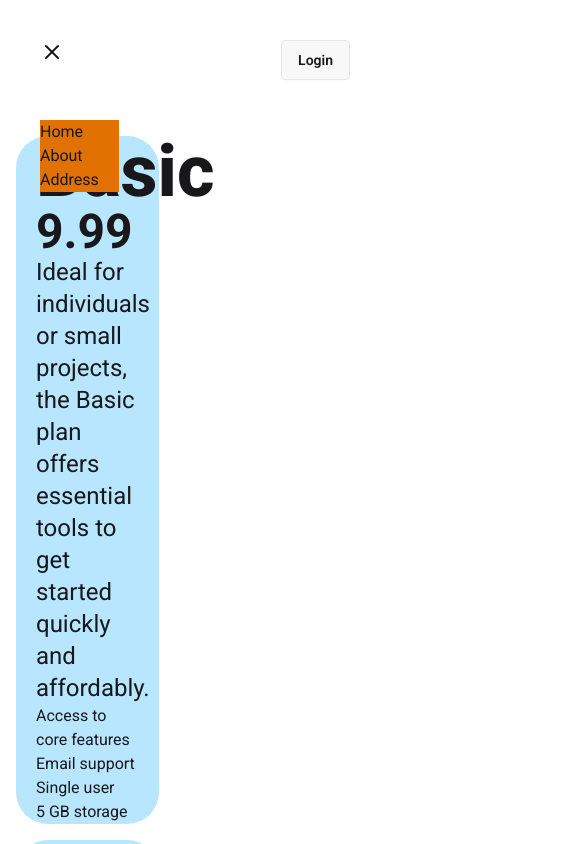
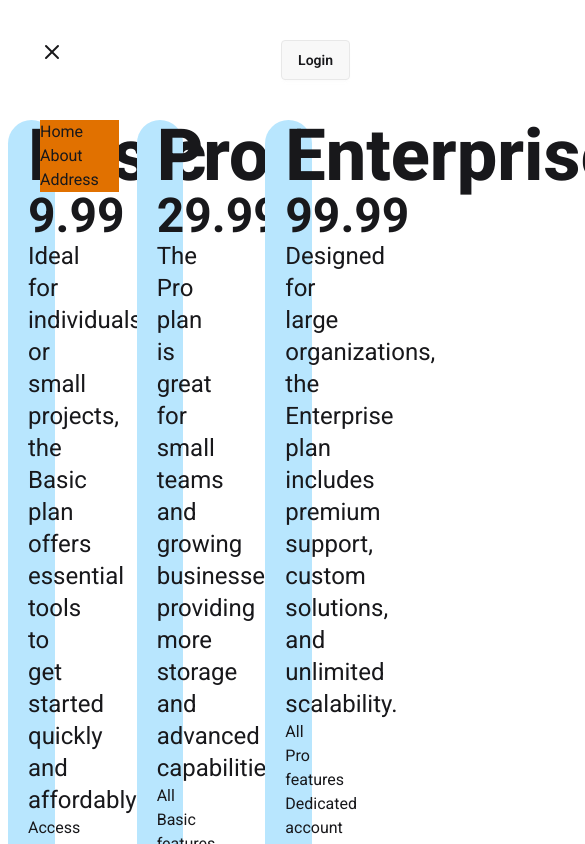
Before and after one commit to Rahaman-Atikur/React_Awesome_Component, a React (Vite) app: page / in a window 390 px wide. Shown: the top 844 px of the page, 585 px wide, since content can reach past the window. Built offline with nearby package versions, Linux system fonts and the light colour scheme.

Commit message:
Not responsive done

```diff
--- a/src/Components/PricingOptins/PricingOptions.jsx
+++ b/src/Components/PricingOptins/PricingOptions.jsx
@@ -5,7 +5,7 @@
 const pricingData = use(pricingOptionsPromise);
 console.log(pricingData);
     return (
-        <div className=' grid grid-cols-1 sm:grid-cols-1 md:grid-cols-2 lg:grid-cols-3 gap-4 p-4'>
+        <div className='grid grid-cols-3  sm:grid-cols-1  gap-3 mx-2'>
             {
                 pricingData.map((pricingPlan)=><PricingOptionCard key={pricingData.id} pricingPlan={pricingPlan}></PricingOptionCard>)
             }
```
